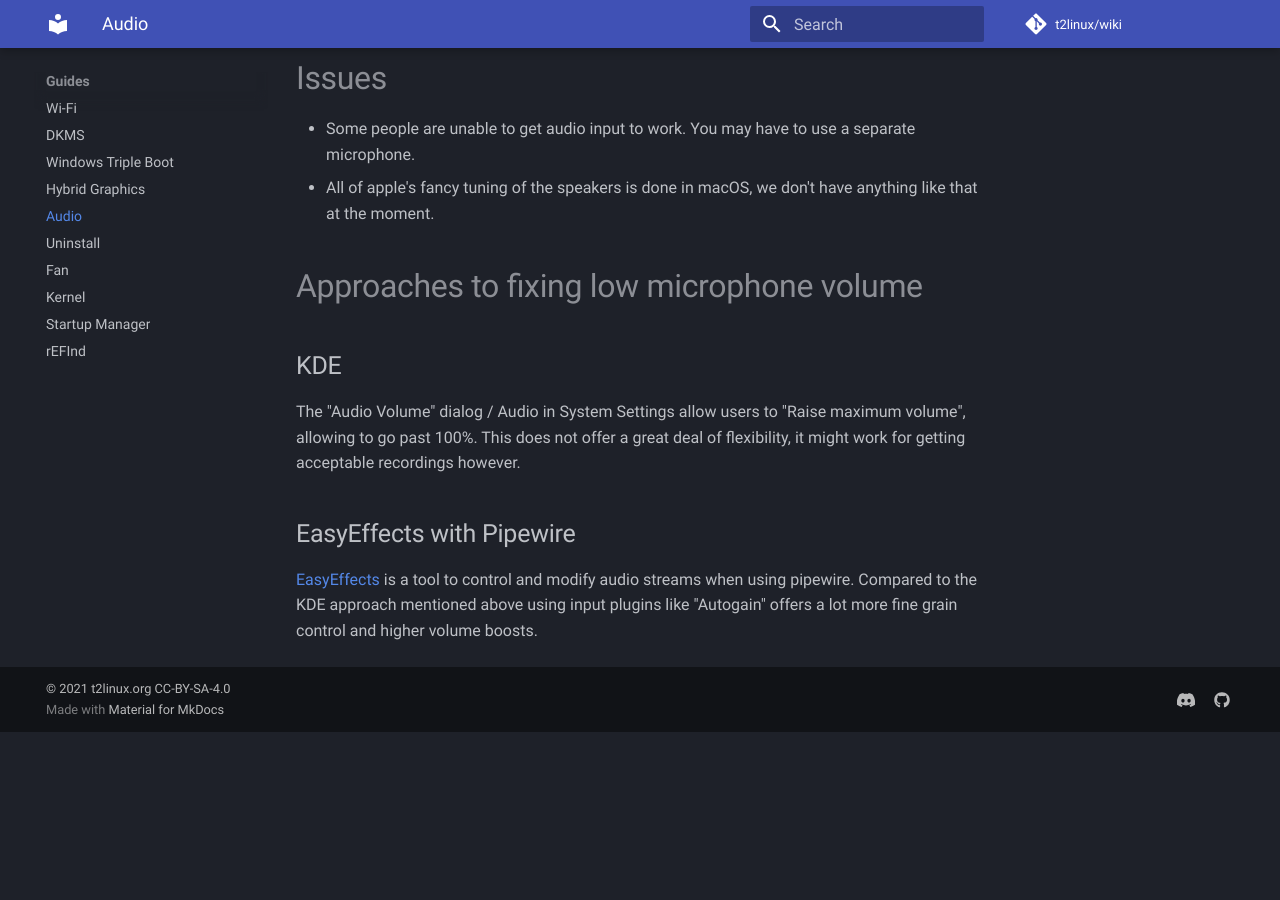
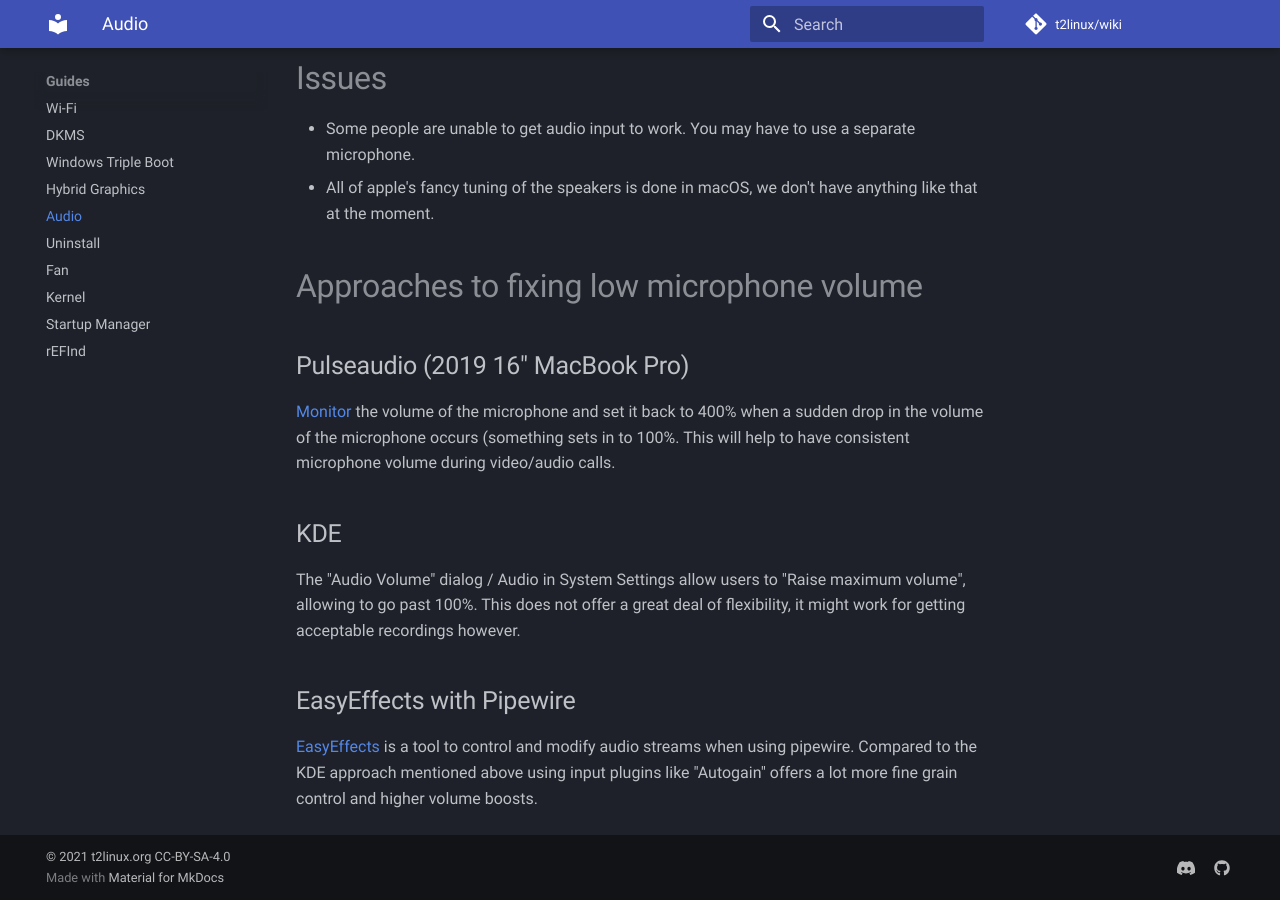
Before and after one commit to t2linux/wiki, an MkDocs documentation site: the page built from docs/guides/audio-config.md, in a window 1280 px wide and 900 px high, scrolled down 1639 px. Built offline with MkDocs 1.6.1 and Material for MkDocs 9.7.7, drawn with Linux system fonts in a browser that asks for light colours; comment, search, counter and statistics services are not loaded; before the commit the page ends 2371 px from its top, so only the background shows below that.

Commit message:
Guides: Mention systemd service to monitor and keep mic volume high in audio guide (#274)
* Added a systemd service to monitor and keep mic volume at 400% on mbp16.1 2019)

* Update audio-config.md

```diff
--- a/docs/guides/audio-config.md
+++ b/docs/guides/audio-config.md
@@ -54,6 +54,10 @@ Note: The updated locations for the files in the links above for Pipewire distri
 
 # Approaches to fixing low microphone volume
 
+## Pulseaudio (2019 16" MacBook Pro)
+
+[Monitor](https://github.com/mahboobkarimian/mbp-2019-Ubuntu-audio) the volume of the microphone and set it back to 400% when a sudden drop in the volume of the microphone occurs (something sets in to 100%. This will help to have consistent microphone volume during video/audio calls.
+
 ## KDE
 
 The "Audio Volume" dialog / Audio in System Settings allow users to "Raise maximum volume", allowing to go past 100%. This
```
